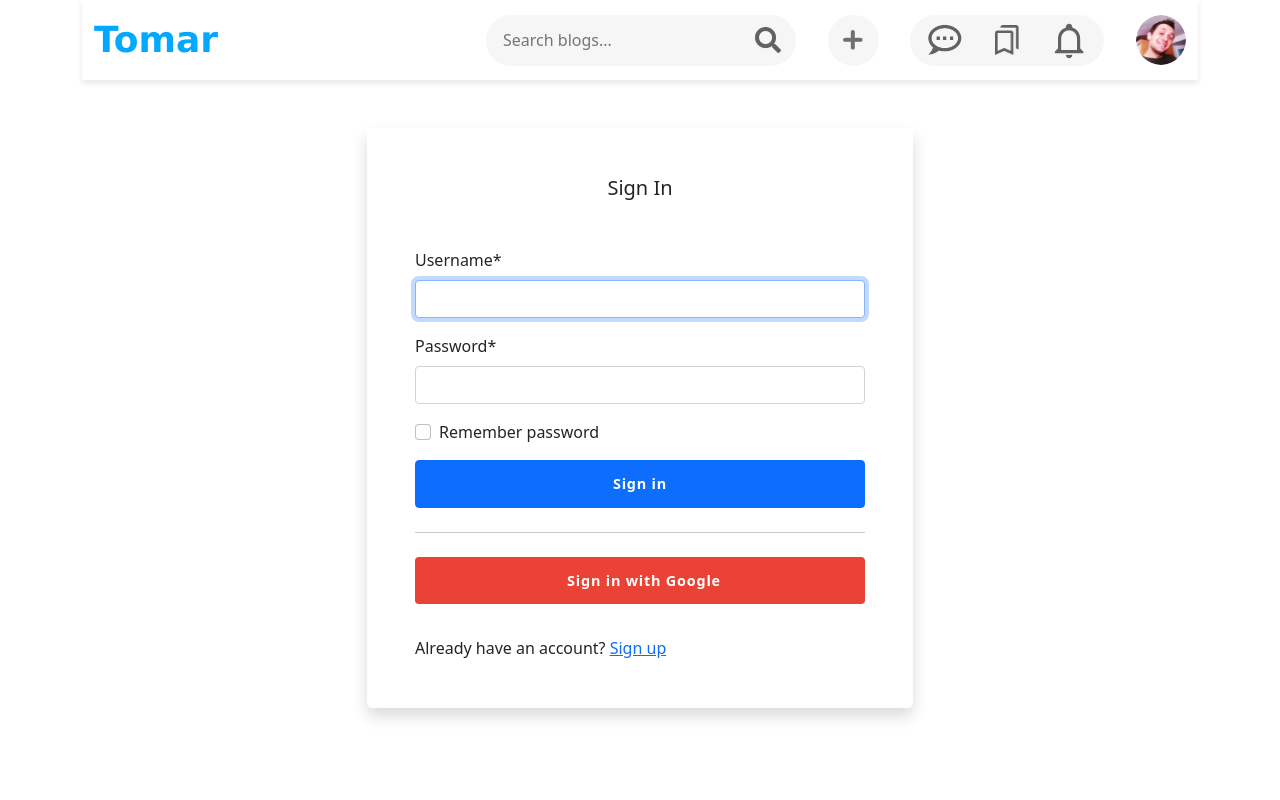
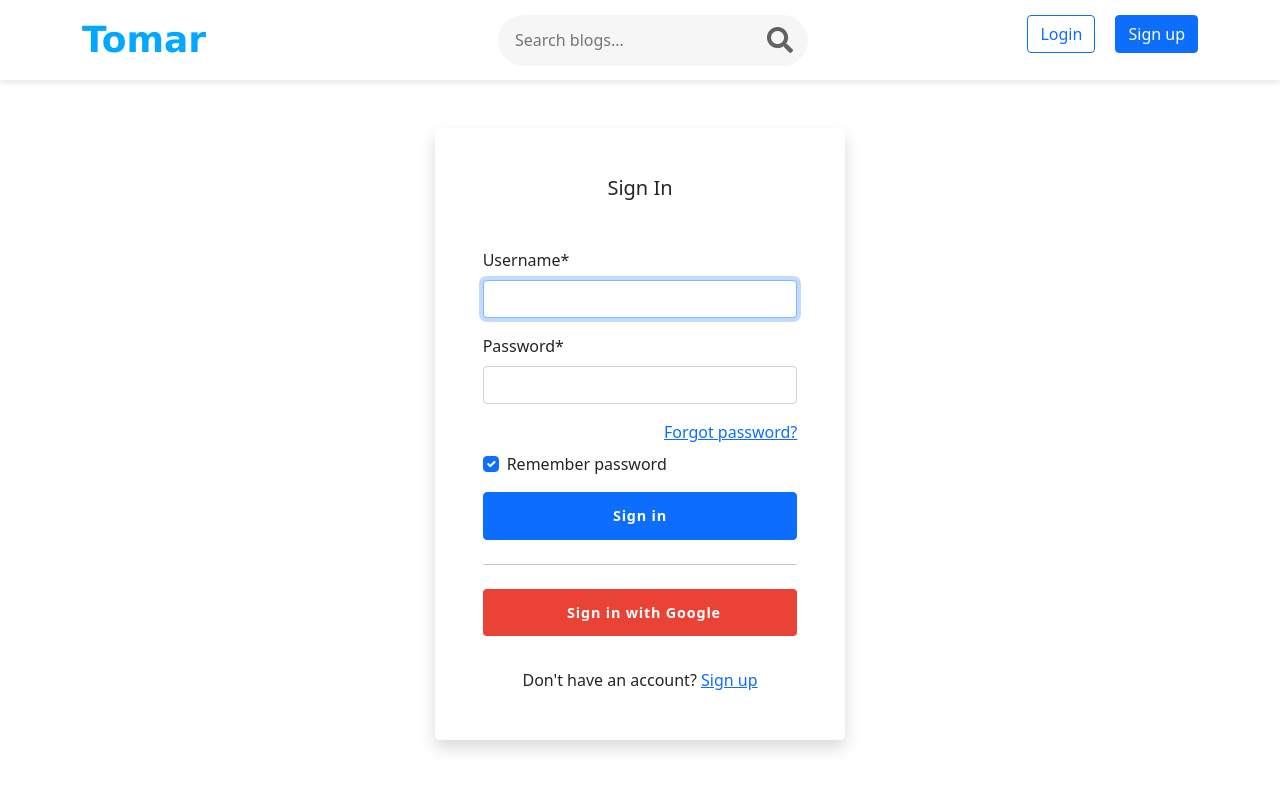
Before and after one commit to Biruh-21/tomar, a Django app: page /login/ in a window 1280 px wide. Run offline with Django 3.2, Linux system fonts and the light colour scheme; some libraries are stand-ins or nearby versions.

Commit message:
Display different navigation bar for authenticated and non-authenticated user, Dropdown capability added when the user profile image is clicked

```diff
--- a/templates/base.html
+++ b/templates/base.html
@@ -6,7 +6,7 @@
     <meta charset="utf-8" />
     <meta name="viewport" content="width=device-width, initial-scale=1" />
 
-    {% block title %} {% endblock %}
+    <title> {% block title %} {% endblock %} </title>
 
     <!-- <link href="https://cdn.jsdelivr.net/npm/bootstrap@5.0.2/dist/css/bootstrap.min.css" rel="stylesheet" integrity="sha384-EVSTQN3/azprG1Anm3QDgpJLIm9Nao0Yz1ztcQTwFspd3yD65VohhpuuCOmLASjC" crossorigin="anonymous"> -->
 
@@ -15,11 +15,9 @@
     {% block additional_css %} {% endblock %}
   </head>
   <body>
-    <div class="container">
-      {% include 'navbar.html' %}
-      <!-- Other contents -->
-      {% block main %} {% endblock %}
-    </div>
+    {% include "navbar.html" %}
+    <!-- Other contents -->
+    {% block main %} {% endblock %}
 
     <!-- <script src="https://cdn.jsdelivr.net/npm/bootstrap@5.0.2/dist/js/bootstrap.bundle.min.js" integrity="sha384-MrcW6ZMFYlzcLA8Nl+NtUVF0sA7MsXsP1UyJoMp4YLEuNSfAP+JcXn/tWtIaxVXM" crossorigin="anonymous"></script> -->
     <script src="{% static 'scripts/bootstrap.bundle.min.js' %}"></script>
--- a/templates/navbar.html
+++ b/templates/navbar.html
@@ -22,11 +22,11 @@
                         </div>
                     </form>
                 </li>
+                {% if user.is_authenticated %}
                 <li class="nav-item">
                     <a href="#">
                     <div class="addarticlebtn">
-                              <img src="{% static 'assets/Group 95@2x.png' %}"></img>
-                          </div>
+                        <img src="{% static 'assets/Group 95@2x.png' %}"></img></div>
                     </a>
                 </li>
                 <li class="nav-item">
@@ -43,8 +43,25 @@
                     </ul>
                 </li>
                 <li class="nav-item">
-                      <a href="#"><img src="{% static 'assets/Ellipse 12@2x.png' %}" class="profileimg"></img></a>
+                    <!-- <a href="#"><img src="{% static 'assets/Ellipse 12@2x.png' %}" class="profileimg"></img></a> -->
+                    <div class="dropdown text-end">
+                        <a href="#" class="d-block link-dark text-decoration-none dropdown-toggle" id="dropdownUser1" data-bs-toggle="dropdown" aria-expanded="false">
+                          <img src="{% static 'assets/Ellipse 12@2x.png' %}" alt="User" width="32" height="32" class="rounded-circle profileimg">
+                        </a>
+                        <ul class="dropdown-menu text-small" aria-labelledby="dropdownUser1">
+                          <li><a class="dropdown-item" href="#">Settings</a></li>
+                          <li><a class="dropdown-item" href="#">Profile</a></li>
+                          <li><hr class="dropdown-divider"></li>
+                          <li><a class="dropdown-item" href="{% url 'account:logout' %}">Sign out</a></li>
+                        </ul>
+                      </div>
                 </li>
+                {% else %}
+                <li class="nav-item">
+                    <a class="btn btn-outline-primary me-3" href="{% url 'account:login' %}"> Login</a>
+                    <a class="btn btn-primary" href="{% url 'account:signup' %}"> Sign up</a>
+                </li>
+                {% endif %}
             </ul>
         </div>
     </div>
--- a/tomar/apps/account/forms.py
+++ b/tomar/apps/account/forms.py
@@ -4,6 +4,7 @@ from django import forms
 
 
 class SignupForm(UserCreationForm):
+    """Form used to register the user."""
 
     email = forms.EmailField()
 
--- a/tomar/apps/account/templates/account/login.html
+++ b/tomar/apps/account/templates/account/login.html
@@ -1,8 +1,8 @@
-{% extends 'base.html' %}
+{% extends "base.html" %}
 {% load static %}
 {% load crispy_forms_tags %}
 
-{% block title %} <title>Tomar | Sign up </title> {% endblock %}
+{% block title %} Tomar | Sign Up {% endblock %}
 
 {% block additional_css %}
 <link rel="stylesheet" href="{% static 'account/styles/main.css' %}" />
@@ -10,7 +10,7 @@
 
 {% block main %}
 <div class="row">
-  <div class="col-sm-9 col-md-7 col-lg-6 mx-auto">
+  <div class="col-sm-9 col-md-7 col-lg-4 mx-auto">
     <div class="card border-0 shadow rounded-3 my-5">
       <div class="card-body p-4 p-sm-5">
         <h5 class="card-title text-center mb-5 fw-light fs-5">Sign In</h5>
@@ -18,8 +18,11 @@
           {% csrf_token %}
           {{ form|crispy }}
 
+          <div class="text-end pb-2">
+            <a href="#">Forgot password?</a>
+          </div>
           <div class="form-check mb-3">
-            <input class="form-check-input" type="checkbox" value="" id="rememberPasswordCheck"/>
+            <input class="form-check-input" type="checkbox" value="1" checked id="rememberPasswordCheck"/>
             <label class="form-check-label" for="rememberPasswordCheck"> Remember password
             </label>
           </div>
@@ -33,8 +36,8 @@
             </button>
           </div>
           <br />
-          <div>
-            Already have an account?
+          <div class="text-center">
+            Don't have an account?
             <a href="{% url 'account:signup'%}">Sign up</a>
           </div>
         </form>
--- a/tomar/apps/account/templates/account/signup.html
+++ b/tomar/apps/account/templates/account/signup.html
@@ -10,7 +10,7 @@
 
 {% block main %}
 <div class="row">
-  <div class="col-sm-9 col-md-7 col-lg-6 mx-auto">
+  <div class="col-sm-9 col-md-7 col-lg-4 mx-auto">
     <div class="card border-0 shadow rounded-3 my-5">
       <div class="card-body p-4 p-sm-5">
         <h5 class="card-title text-center mb-5 fw-light fs-5">Sign Up</h5>
@@ -19,7 +19,7 @@
           {{ signup_form|crispy }}
 
           <div class="form-check mb-3">
-            <input class="form-check-input" type="checkbox" value="" id="rememberPasswordCheck"/>
+            <input class="form-check-input" type="checkbox" value="1" checked id="rememberPasswordCheck"/>
             <label class="form-check-label" for="rememberPasswordCheck"> Remember password
             </label>
           </div>
@@ -33,7 +33,7 @@
             </button>
           </div>
           <br />
-          <div>
+          <div class="text-center">
             Already have an account?
             <a href="{% url 'account:login'%}">Sign in</a>
           </div>
--- a/tomar/apps/account/urls.py
+++ b/tomar/apps/account/urls.py
@@ -12,5 +12,9 @@ urlpatterns = [
         auth_views.LoginView.as_view(template_name="account/login.html"),
         name="login",
     ),
-    path("logout/", auth_views.LogoutView.as_view(), name="logout"),
+    path(
+        "logout/",
+        auth_views.LogoutView.as_view(next_page="blog:blog-home"),
+        name="logout",
+    ),
 ]
--- a/tomar/settings.py
+++ b/tomar/settings.py
@@ -126,6 +126,7 @@ USE_TZ = True
 # https://docs.djangoproject.com/en/3.2/howto/static-files/
 
 STATIC_URL = "static/"
+
 STATICFILES_DIRS = [
     BASE_DIR / "static",
 ]
@@ -135,6 +136,8 @@ STATICFILES_DIRS = [
 
 DEFAULT_AUTO_FIELD = "django.db.models.BigAutoField"
 
+# Login and Logout
+# LOGOUT_REDIRECT_URL = "blog:blog-home"
 LOGIN_REDIRECT_URL = "blog:blog-home"
 LOGIN_URL = "account:login"
 
```
Lines whose indentation alone changed are shown as unchanged.
